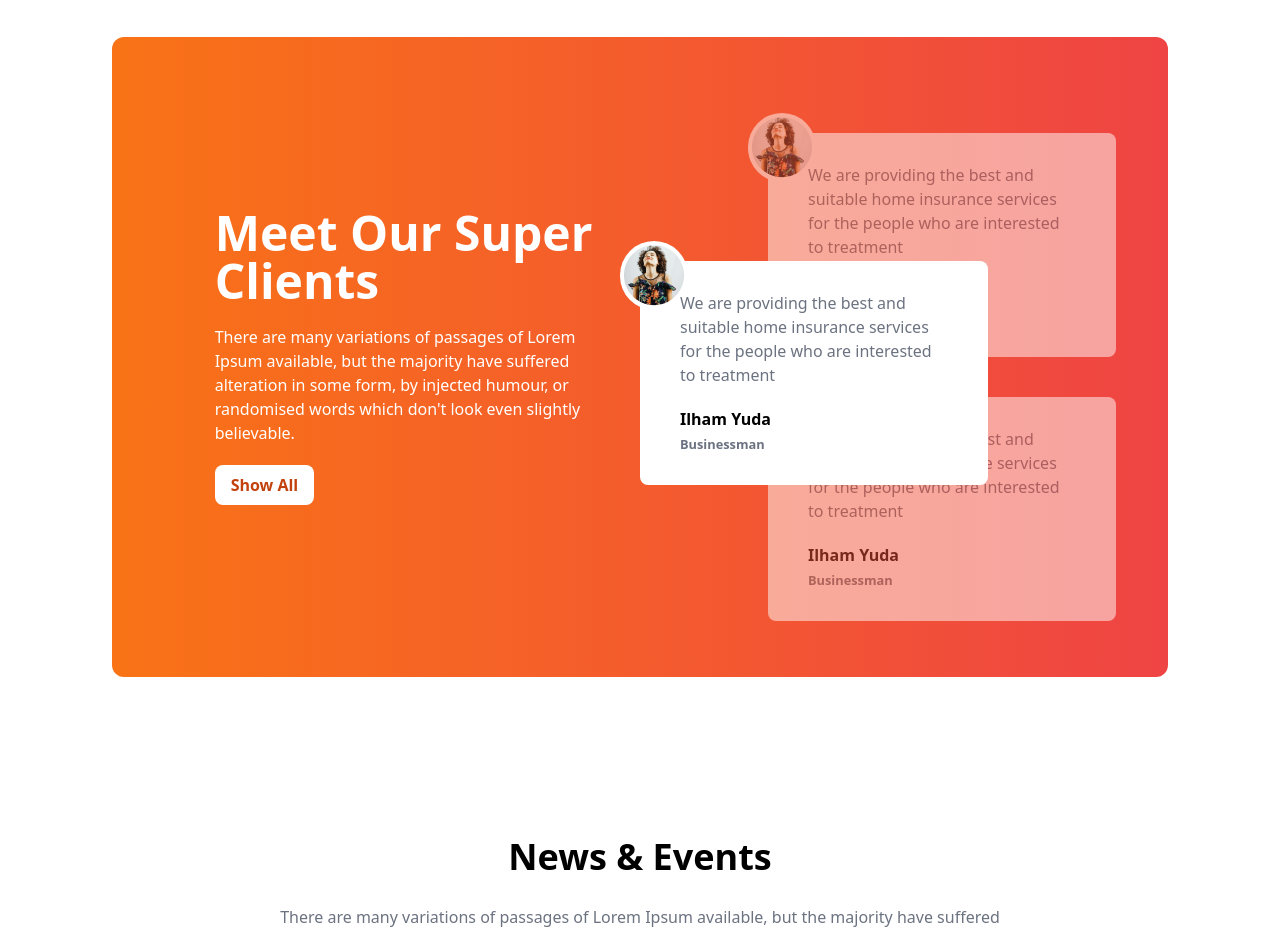
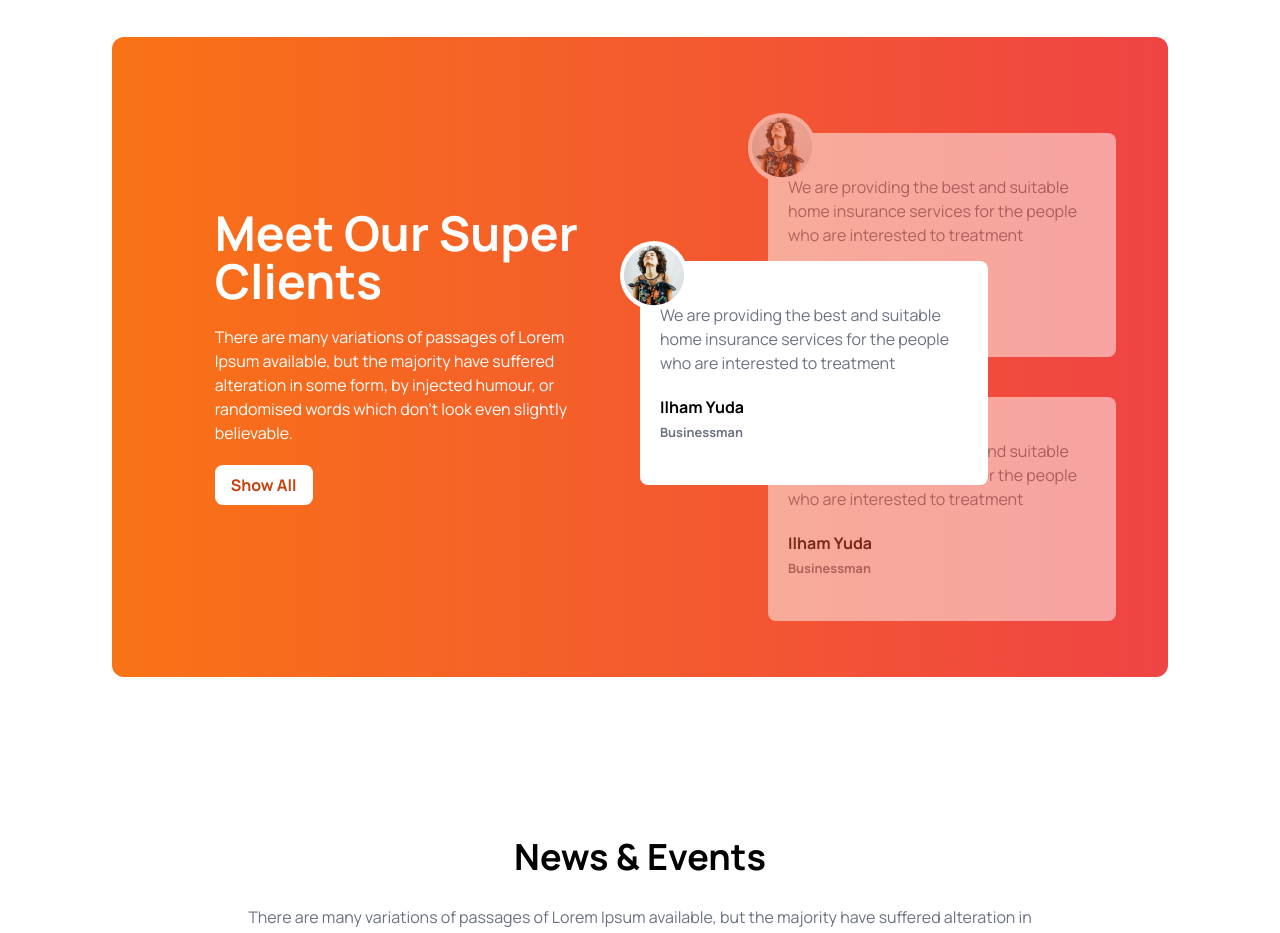
Before and after one commit to rony1957/tea-house-with-tailwind, a plain HTML site: page index.html in a window 1280 px wide. Shown: the part 1880-2813 px from the top of the page. Drawn offline with nearby package versions, Linux system fonts and the light colour scheme.

Commit message:
google font add

```diff
--- a/index.html
+++ b/index.html
@@ -29,8 +29,17 @@
         }
     </script>
     <!-- Tailwind CSS link -->
+     <!-- Style -->
+     <style>
+      .manrope-font {
+      font-family: "Manrope", sans-serif;
+
+
+    }
+     </style>
+     <!-- Style -->
 </head>
-<body>
+<body class="manrope-font">
 
     <!-- Head Sectoin -->
      <header class="md:flex justify-between pt-10 mb-20 max-w-screen-2xl mx-auto px-16 lg:px-28">
@@ -176,7 +185,7 @@
 
                <!-- Middle card -->
                <div class="absolute z-10 top-48 md:top-56">
-                <div class=" bg-white h-56 w-full md:w-3/4 text-black rounded-lg flex items-center px-10">
+                <div class=" bg-white h-56 w-full md:w-3/4 text-black rounded-lg flex items-center px-5">
 
                   <div class="absolute -top-5 -left-5 bg-white rounded-full">
                     <img class="p-1" src="./images/client.png" alt="">
@@ -194,7 +203,7 @@
              <!-- Middle card -->
 
               <!-- top card -->
-               <div class="relative left-5 md:left-32 bg-white h-56 w-full md:w-3/4 text-black rounded-lg flex items-center px-10 opacity-50">
+               <div class="relative left-5 md:left-32 bg-white h-56 w-full md:w-3/4 text-black rounded-lg flex items-center px-5 opacity-50">
 
                 <div class="absolute -top-5 -left-5 bg-white rounded-full">
                   <img class="p-1" src="./images/client.png" alt="">
@@ -210,7 +219,7 @@
                </div>
 
                <!-- bottom card -->
-               <div class="relative top-10 left-5 md:left-32 bg-white h-56 w-full md:w-3/4 text-black rounded-lg flex items-center px-10 opacity-50">
+               <div class="relative top-10 left-5 md:left-32 bg-white h-56 w-full md:w-3/4 text-black rounded-lg flex items-center px-5 opacity-50">
 
                 <div class="absolute -top-5 -left-5 bg-white rounded-full">
                   <img class="p-1" src="./images/client.png" alt="">
```
